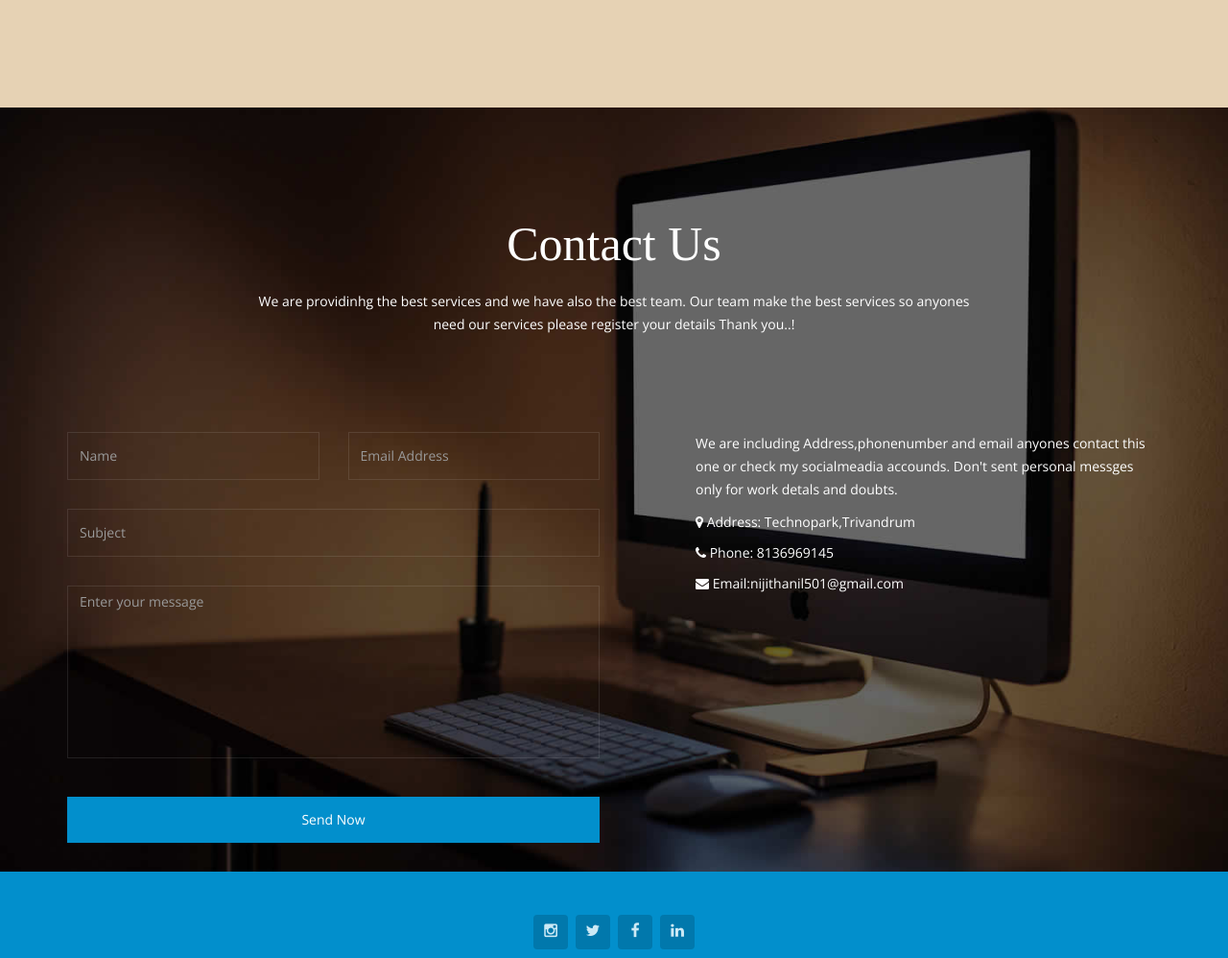
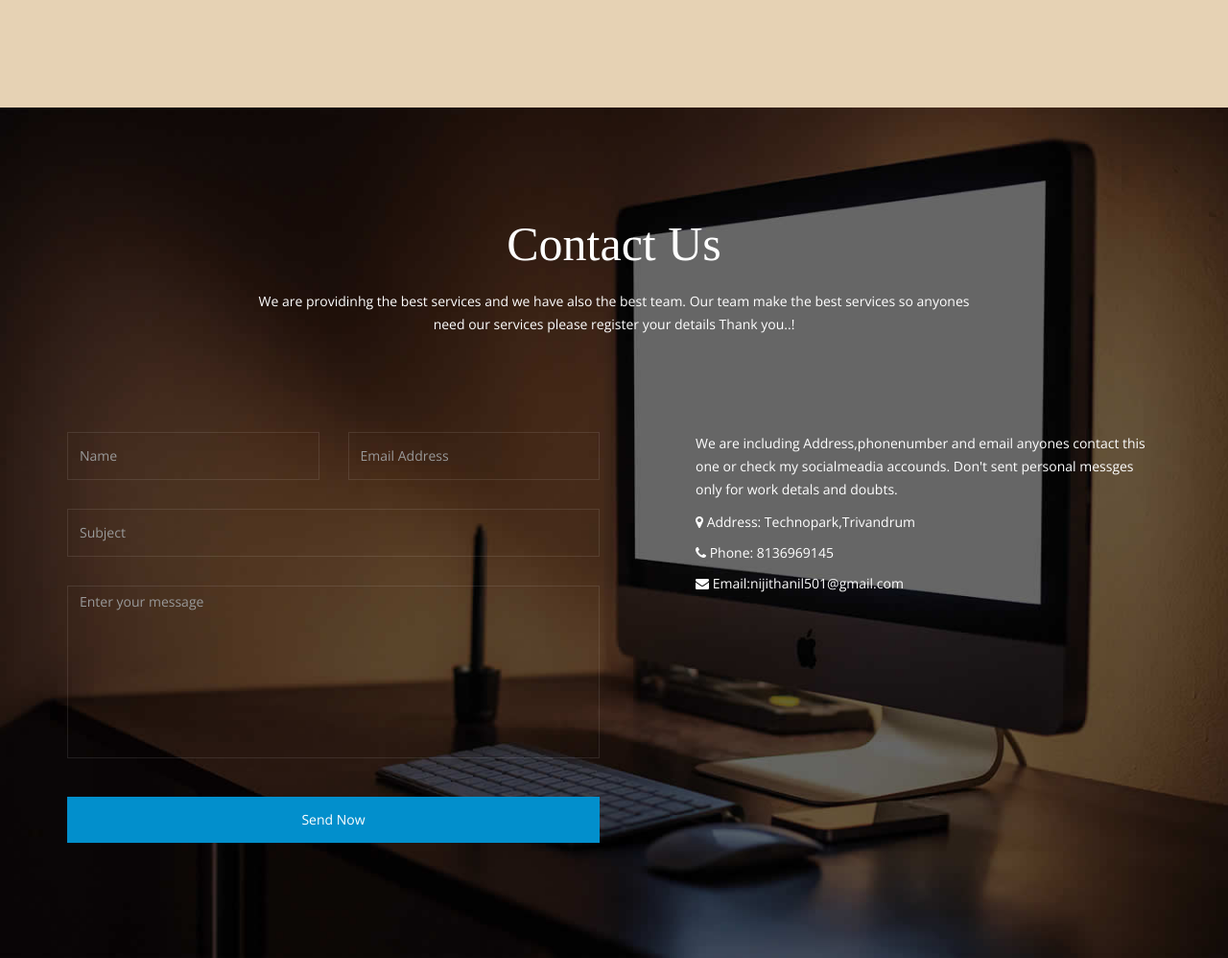
Before and after one commit to nijithanil/My_personal_website, a plain HTML site: page index.html in a window 1280 px wide. Shown: the part 5804-6802 px from the top of the page at 96% size. Drawn offline with nearby package versions, Linux system fonts and the light colour scheme; some packages are replaced by stand-ins of ours; files whose address does not match are found by name.

Commit message:
Update main.css

```diff
--- a/css/main.css
+++ b/css/main.css
@@ -869,11 +869,11 @@ section {
   height: 350px;
 }
 
-/* #contact-us {
+#contact-us {
   padding-bottom: 90px;
-   background-image: url(/images/team/contact-bg.jpg)
+  background-image: url(../images/contact-bg.jpg);
 }
- */
+
 #contact-us .heading {
   padding-top: 95px;
 }
```
